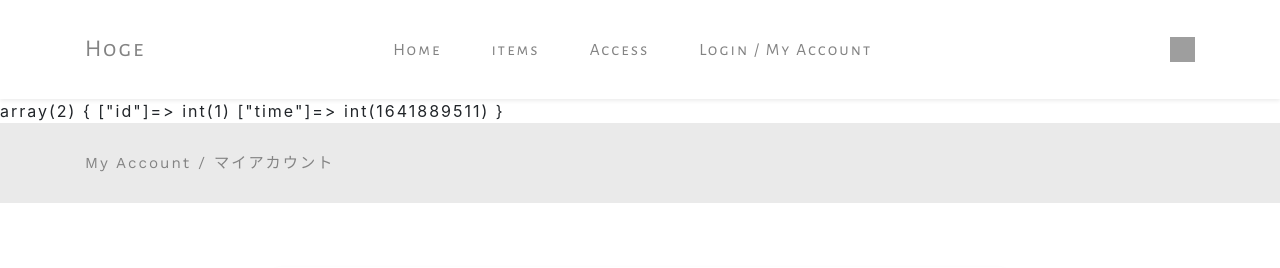
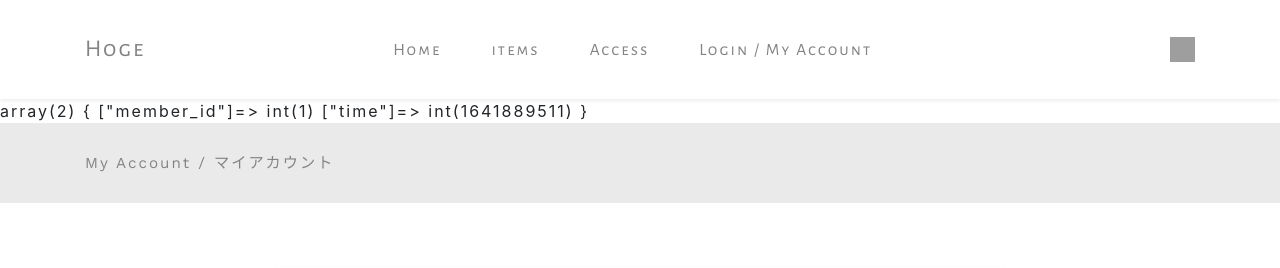
Before and after one commit to ginringo/my_project_1, a PHP site: page /myAccount.php in a window 1280 px wide. Shown: the top 268 px of the page. Run offline with PHP 8.4, Linux system fonts and the light colour scheme; the visitor is signed in with stand-in values (Sample User, id 1); data that the repository does not hold is empty; grey boxes are pictures that could not be loaded.

Commit message:
セッション変数に保存する会員番号のキー名を変更

```diff
--- a/login.php
+++ b/login.php
@@ -4,7 +4,7 @@ session_start();
 require_once __DIR__ . '/lib/dbComponents.php';
 
 // セッションが切れるかログアウトするまでログインページに遷移させない
-if (isset($_SESSION['id'])) {
+if (isset($_SESSION['member_id'])) {
     header("Location: myAccount.php");
 }
 
@@ -13,7 +13,7 @@ if (!empty($_POST) && $_REQUEST['action'] === 'login') {
     $memberInfo = selectOneRow($sql, [$_POST['email'], sha1($_POST['pass'])]);
     if ($memberInfo) {
         // ログインしたユーザーの会員番号をセッションに保存
-        $_SESSION['id'] = $memberInfo['id'];
+        $_SESSION['member_id'] = $memberInfo['id'];
         $_SESSION['time'] = time();
         header("Location: myAccount.php");
         exit();
--- a/memberInfoDisplay.php
+++ b/memberInfoDisplay.php
@@ -29,7 +29,7 @@ if (!empty($_POST)) {
         [$_SESSION['memberInfo']['email'], sha1($_SESSION['memberInfo']['pass1'])]
     );
 
-    $_SESSION['id'] = $memberInfo['id'];
+    $_SESSION['member_id'] = $memberInfo['id'];
     $_SESSION['time'] = time();
     //unset($_SESSION['memberInfo']); NOTE: myAccountに移動
     header("Location: myAccount.php");
--- a/myAccount.php
+++ b/myAccount.php
@@ -3,13 +3,13 @@
 session_start();
 require_once __DIR__ . '/lib/dbComponents.php';
 
-if (!isset($_SESSION['id'])) {
+if (!isset($_SESSION['member_id'])) {
     header("Location: login.php");
 }
 unset($_SESSION['memberInfo']);
 var_dump($_SESSION);
 $sql = 'SELECT name FROM member_info WHERE id = ?';
-$memberInfo = selectOneRow($sql, [$_SESSION['id']]);
+$memberInfo = selectOneRow($sql, [$_SESSION['member_id']]);
 $title = 'My Account';
 $content = __DIR__ . '/views/myAccount.php';
 $headLineEn = 'My Account / ';
--- a/views/layout.php
+++ b/views/layout.php
@@ -5,7 +5,7 @@ if (session_status() == PHP_SESSION_NONE) {
 }
 
 $link = 'login.php';
-if (isset($_SESSION['id'])) {
+if (isset($_SESSION['member_id'])) {
     $link = 'myAccount.php';
 }
 
```
